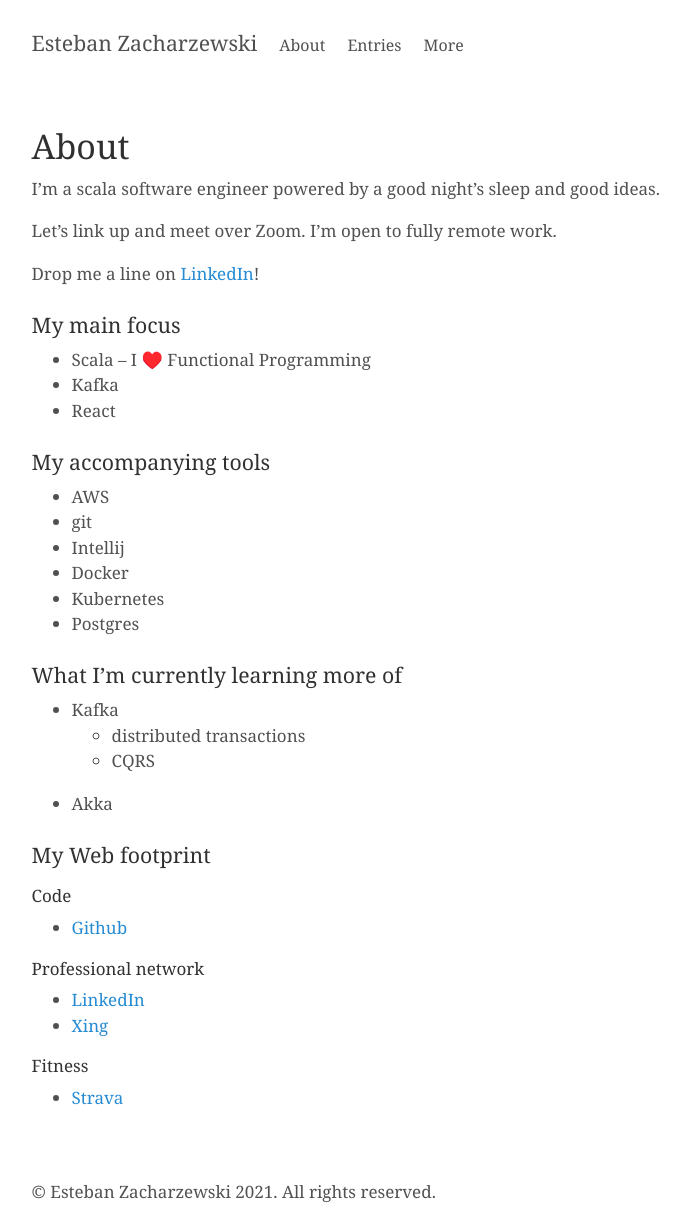
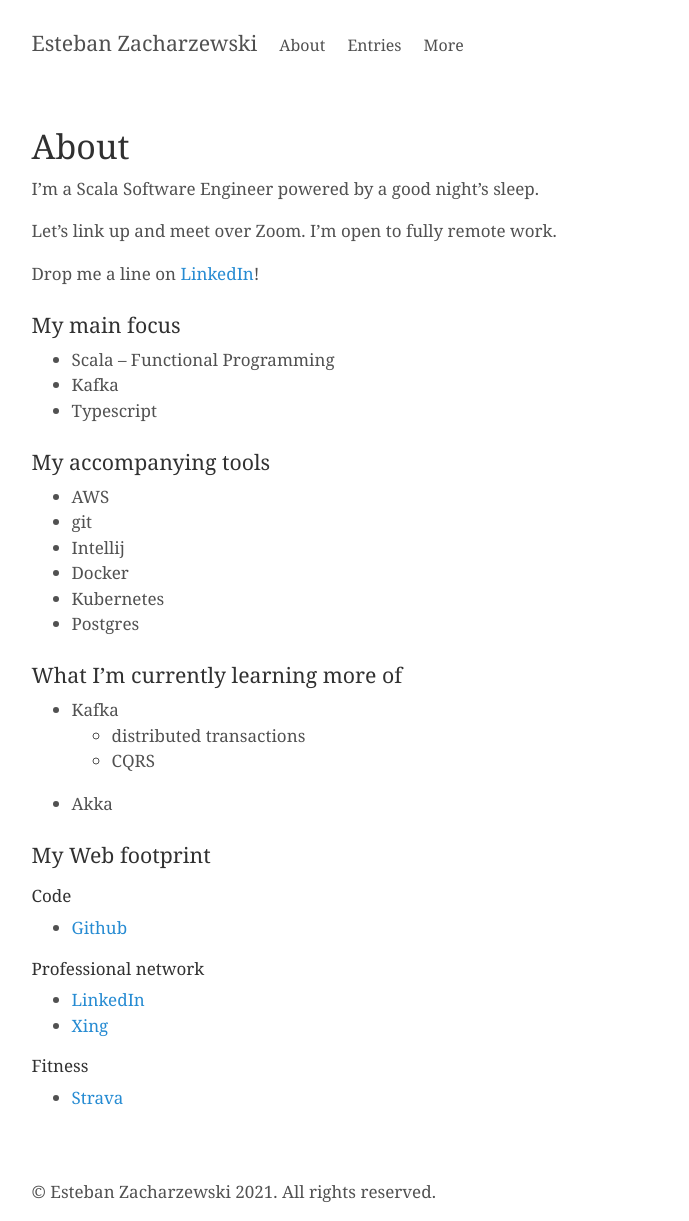
Before and after one commit to stzr1123/stzr1123.github.io, a Jekyll site: the page built from about.md, in a window 1280 px wide, cut to the strip 104-1325 px from the top of the page. Shown: the whole strip, without its empty margins (260-949 px from the left). Built offline with Jekyll 4.4.1, drawn with Linux system fonts in a browser that asks for light colours.

Commit message:
update about

```diff
--- a/about.md
+++ b/about.md
@@ -3,16 +3,16 @@ layout: page
 title: About
 ---
 
-I'm a scala software engineer powered by a good night's sleep and good ideas.
+I'm a Scala Software Engineer powered by a good night's sleep.
 
 Let's link up and meet over Zoom. I'm open to fully remote work.
 
 Drop me a line on [LinkedIn](https://www.linkedin.com/in/esteban-zacharzewski)!
 
 ### My main focus
-* Scala -- I ♥️ Functional Programming
+* Scala -- Functional Programming
 * Kafka
-* React
+* Typescript
 
 ### My accompanying tools
 * AWS
```
